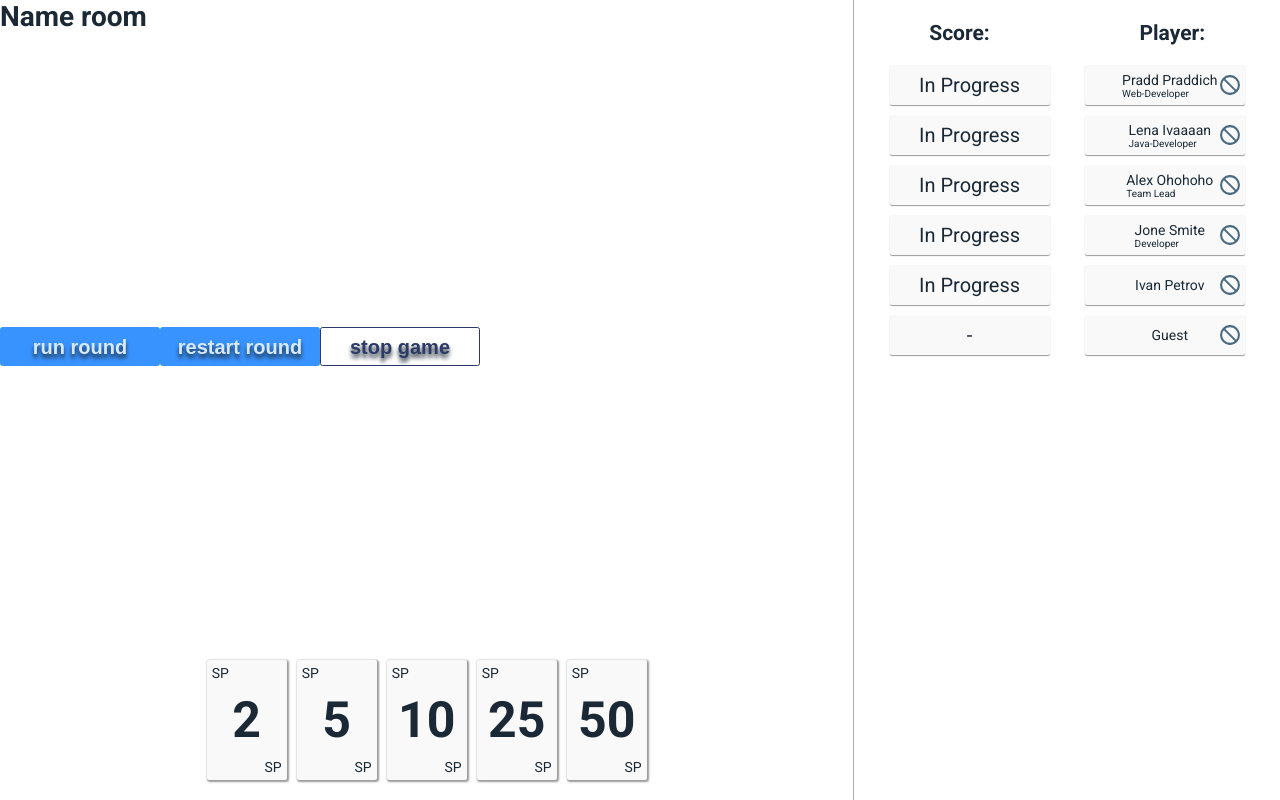
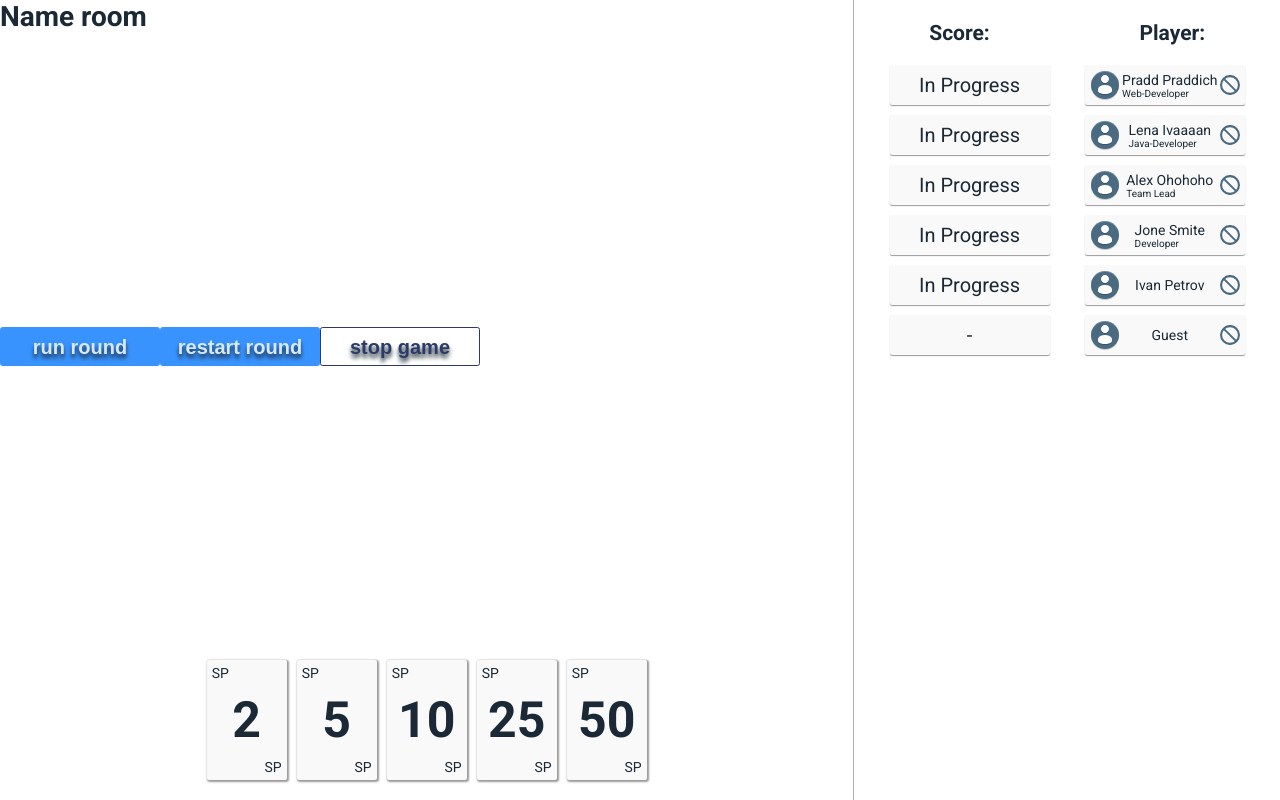
Before and after one commit to AndreiMrakov/pointing-poker-fe, a React (Create React App) app: page / in a window 1280 px wide. Built offline with nearby package versions, Linux system fonts and the light colour scheme.

Commit message:
fix: fix icon display default player

```diff
--- a/src/components/User/User.tsx
+++ b/src/components/User/User.tsx
@@ -15,7 +15,7 @@ export const User: FC<Props> = ({ user }) => {
   );
 
   const styleAvatar = useMemo(
-    () => getAvatar(user.avatar),
+    () => getAvatar(user.avatar || undefined),
     [user.avatar]
   );
 
```
